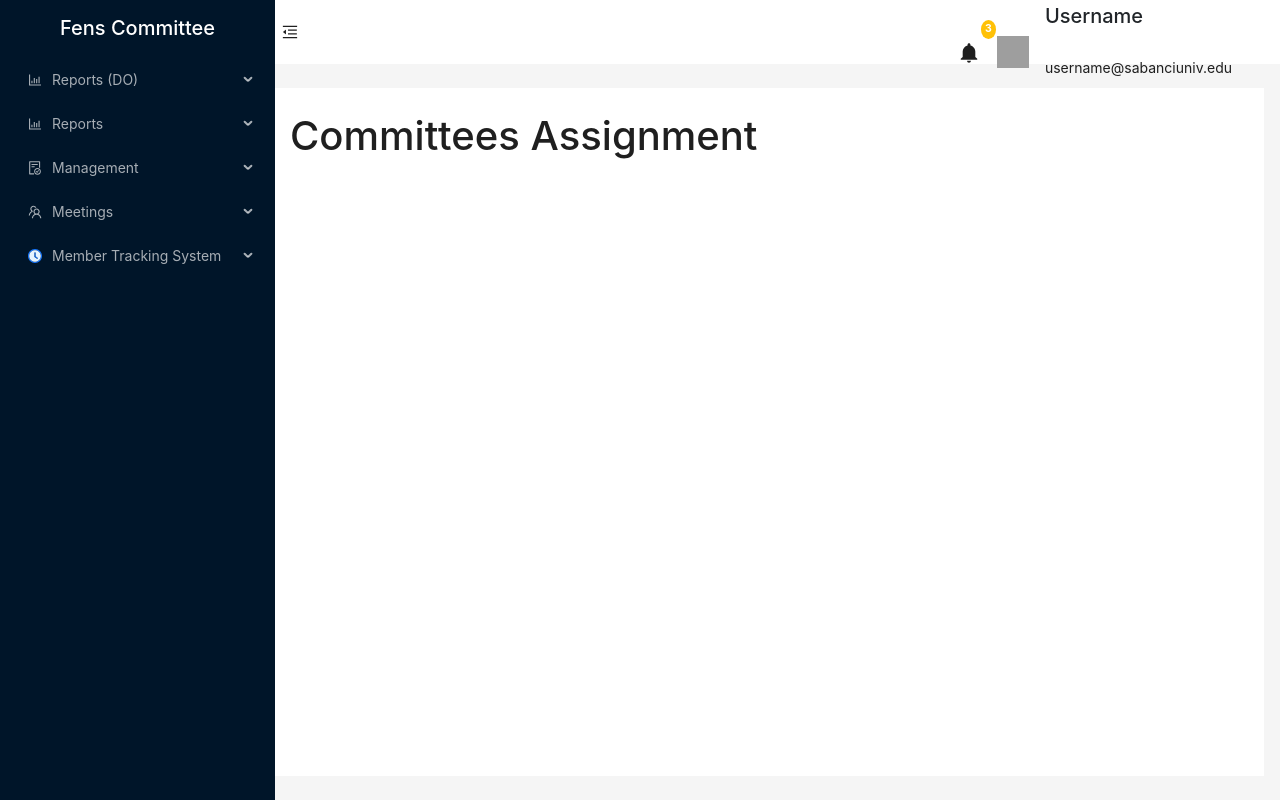
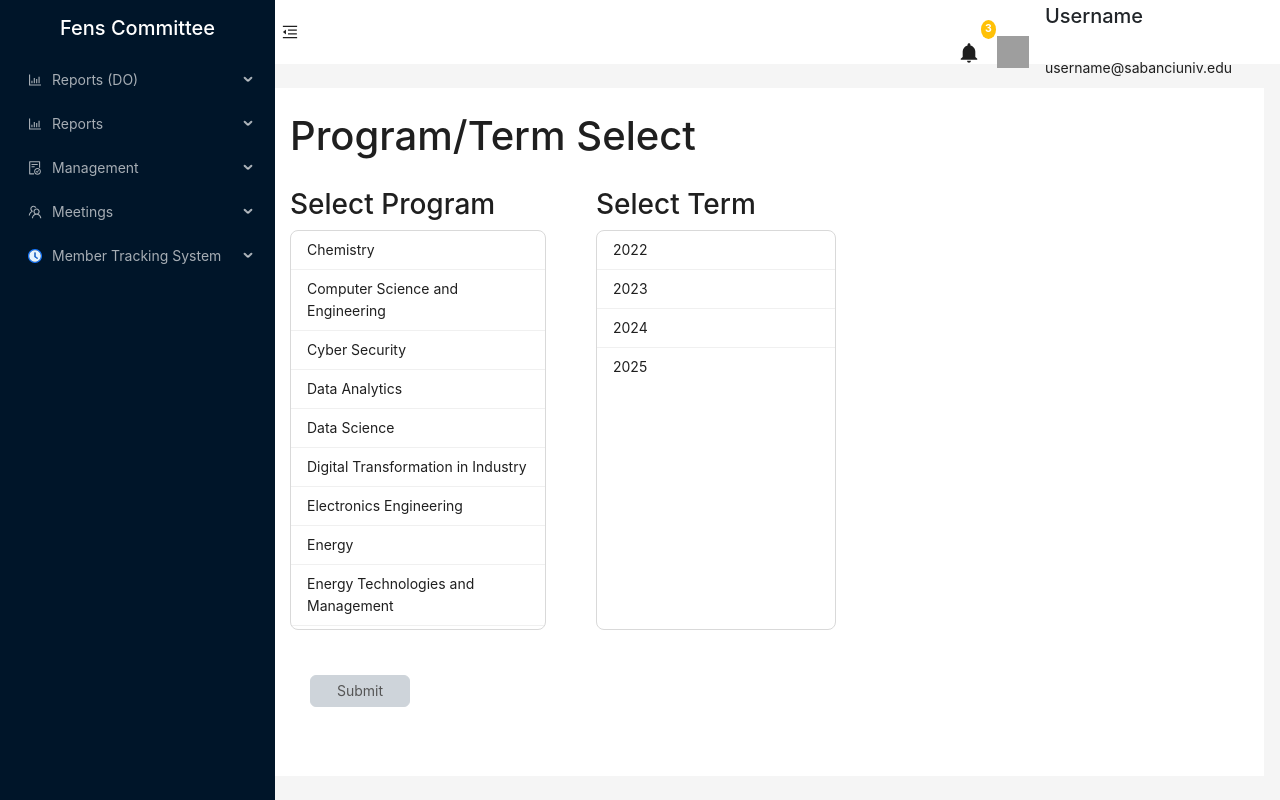
Before and after one commit to gorkemtopcu/ens492-committee-management-system, a React (Create React App) app in the folder committees_management_system/: page /committees-assignment in a window 1280 px wide. Built offline with nearby package versions, Linux system fonts and the light colour scheme; grey boxes are pictures that could not be loaded.

Commit message:
Addition to display

```diff
--- /dev/null
+++ b/committees_management_system/src/assets/jsons/report/faculity_members.json
@@ -0,0 +1,74 @@
+[
+    {
+        "id": 1,
+        "facultyMember": "John Doe",
+        "email": "john.doe@example.com",
+        "program": "Computer Science"
+    },
+    {
+        "id": 2,
+        "facultyMember": "Jane Smith",
+        "email": "jane.smith@example.com",
+        "program": "Engineering"
+    },
+    {
+        "id": 3,
+        "facultyMember": "Alice Johnson",
+        "email": "alice.johnson@example.com",
+        "program": "Mathematics"
+    },
+    {
+        "id": 4,
+        "facultyMember": "Michael Brown",
+        "email": "michael.brown@example.com",
+        "program": "Physics"
+    },
+    {
+        "id": 5,
+        "facultyMember": "Emily Davis",
+        "email": "emily.davis@example.com",
+        "program": "Biology"
+    },
+    {
+        "id": 6,
+        "facultyMember": "William Wilson",
+        "email": "william.wilson@example.com",
+        "program": "Chemistry"
+    },
+    {
+        "id": 7,
+        "facultyMember": "Olivia Martinez",
+        "email": "olivia.martinez@example.com",
+        "program": "Economics"
+    },
+    {
+        "id": 8,
+        "facultyMember": "James Taylor",
+        "email": "james.taylor@example.com",
+        "program": "Psychology"
+    },
+    {
+        "id": 9,
+        "facultyMember": "Sophia Anderson",
+        "email": "sophia.anderson@example.com",
+        "program": "Political Science"
+    },
+    {
+        "id": 10,
+        "facultyMember": "Benjamin Thomas",
+        "email": "benjamin.thomas@example.com",
+        "program": "History"
+    },
+    {
+        "id": 11,
+        "facultyMember": "Emma Garcia",
+        "email": "emma.garcia@example.com",
+        "program": "Literature"
+    },
+    {
+        "id": 12,
+        "facultyMember": "Alexander Rodriguez",
+        "email": "alexander.rodriguez@example.com",
+        "program": "Sociology"
+    }
+]
--- a/committees_management_system/src/feature/Report/CommitteeAnnouncement.js
+++ b/committees_management_system/src/feature/Report/CommitteeAnnouncement.js
@@ -1,9 +1,44 @@
-import React from 'react';
+import React, {useState} from 'react';
+import faculity_members from 'assets/jsons/report/faculity_members.json';
+import SearchField from 'product/components/SearchField'; // Ensure correct component name and import path
+import Terms from 'assets/jsons/report/terms.json';
+import Picker from 'product/components/Picker';
+import PrimaryButton from 'product/components/PrimaryButton';
+
 
 const CommitteeAnnouncement = () => {
+    const facultyMemberNames = faculity_members.map(member => ({ label: member.facultyMember, value: member.id }));
+    const [selectedTerm, setSelectedTerm] = useState(null);
+    const [isButtonEnabled, setIsButtonEnabled] = useState(false); // Placeholder for button state
+
+    const handleTermChange = (term) => {
+        setSelectedTerm(term);
+        setIsButtonEnabled(selectedTerm !== null); // Enable button if both program and term are selected
+    };
+
+    const handleButtonClick = () => {
+        // Your logic for button click action
+    };
+
     return (
         <div>
-            <h1>Committee Announcement</h1>
+            <h1 style={{ marginBottom: '30px' }}>Committee Announcement</h1>
+            <div style={{ display: 'flex'}}>
+                <SearchField title="Search Faculty Members" data={facultyMemberNames} />
+                <div style={{ marginLeft: '100px' }}> {/* Adjust the margin as needed */}
+                    <Picker
+                        title="Select Term"
+                        items={Terms}
+                        onChange={handleTermChange}
+                        selected={selectedTerm}
+                    />
+                </div>
+            </div>
+            <PrimaryButton
+                title="Submit"
+                onClick={handleButtonClick}
+                isEnabled={isButtonEnabled}
+            />
         </div>
     );
 };
--- a/committees_management_system/src/feature/Report/Committees.js
+++ b/committees_management_system/src/feature/Report/Committees.js
@@ -1,11 +1,63 @@
-import React from 'react';
+import React, { useState } from 'react';
+import committeesData from 'assets/jsons/report/committees.json';
+import Terms from 'assets/jsons/report/terms.json';
+import Header from 'product/components/Header';
+import Picker from 'product/components/Picker';
+import PrimaryButton from 'product/components/PrimaryButton';
 
 const Committees = () => {
+
+    const [selectedCommittee, setSelectedCommittee] = useState(null);
+    const [selectedTerm, setSelectedTerm] = useState(null);
+    const [isButtonEnabled, setIsButtonEnabled] = useState(false); // State to track if button should be enabled
+
+    // Extract committee names from the data
+    const committeeNames = committeesData.map(committee => committee.committee);
+
+    // Define function to handle change in committee selection
+    const handleCommitteeChange = (committee) => {
+        setSelectedCommittee(committee);
+        setIsButtonEnabled(selectedTerm !== null); // Enable button if both committee and term are selected
+    };
+
+    const handleTermChange = (term) => {
+        setSelectedTerm(term);
+        setIsButtonEnabled(selectedCommittee !== null); // Enable button if both committee and term are selected
+    };
+
+    // Handle button click
+    const handleButtonClick = () => {
+        // Your logic for button click action
+        console.log("Button clicked");
+        alert("Button clicked");
+    };
+
     return (
         <div>
-            <h1>Committees</h1>
+            <Header title="Committee/Term Select" />
+            <div style={{ display: 'flex', justifyContent: 'flex-start', gap: '50px', marginBottom: "50px" }}>
+                <Picker
+                    title="Select Committee"
+                    items={committeeNames}
+                    onChange={handleCommitteeChange}
+                    selected={selectedCommittee}
+                />
+                <Picker
+                    title="Select Term"
+                    items={Terms}
+                    onChange={handleTermChange}
+                    selected={selectedTerm}
+                />
+            </div>
+
+            <PrimaryButton
+                title="Submit"
+                onClick={handleButtonClick}
+                isEnabled={isButtonEnabled}
+            />
         </div>
     );
+
 };
 
 export default Committees;
--- a/committees_management_system/src/feature/Report/CommitteesAssignment.js
+++ b/committees_management_system/src/feature/Report/CommitteesAssignment.js
@@ -1,10 +1,57 @@
-import React from 'react';
+import React, { useState } from 'react';
+import Programs from 'assets/jsons/report/programs.json';
+import Terms from 'assets/jsons/report/terms.json';
+import Header from 'product/components/Header';
+import Picker from 'product/components/Picker';
+import PrimaryButton from 'product/components/PrimaryButton';
 
 const CommitteesAssignment = () => {
+    const [selectedProgram, setSelectedProgram] = useState(null);
+    const [selectedTerm, setSelectedTerm] = useState(null);
+    const [isButtonEnabled, setIsButtonEnabled] = useState(false); // State to track if button should be enabled
+
+    // Define function to handle change in program selection
+    const handleProgramChange = (program) => {
+    setSelectedProgram(program);
+    setIsButtonEnabled(selectedTerm !== null); // Enable button if both program and term are selected
+    };
+
+    const handleTermChange = (term) => {
+    setSelectedTerm(term);
+    setIsButtonEnabled(selectedProgram !== null); // Enable button if both program and term are selected
+    };
+
+    // Handle button click
+    const handleButtonClick = () => {
+    // Your logic for button click action
+    console.log("Button clicked");
+    alert("Button clicked");
+    };
+
     return (
-        <div>
-            <h1>Committees Assignment</h1>
+    <div>
+        <Header title="Program/Term Select" />
+        <div style={{ display: 'flex', justifyContent: 'flex-start', gap: '50px', marginBottom: "50px" }}>
+        <Picker
+            title="Select Program"
+            items={Programs}
+            onChange={handleProgramChange}
+            selected={selectedProgram}
+        />
+        <Picker
+            title="Select Term"
+            items={Terms}
+            onChange={handleTermChange}
+            selected={selectedTerm}
+        />
         </div>
+
+        <PrimaryButton
+        title="Submit"
+        onClick={handleButtonClick}
+        isEnabled={isButtonEnabled}
+        />
+    </div>
     );
 };
 
--- /dev/null
+++ b/committees_management_system/src/product/components/SearchField.js
@@ -0,0 +1,32 @@
+import React from 'react';
+import { Select } from 'antd';
+import COLORS from '../constants/ColorConstants';
+
+
+const onChange = (value) => {
+  console.log(`selected ${value}`);
+};
+const onSearch = (value) => {
+  console.log('search:', value);
+};
+
+// Filter `option.label` match the user type `input`
+const filterOption = (input, option) =>
+  (option?.label ?? '').toLowerCase().includes(input.toLowerCase());
+
+const searchfield = (title, data) => (
+    <div style={{ border: `1px solid ${COLORS.DARKER_BORDER}` }}>
+        <h3>Search Field</h3>
+        <Select
+            showSearch
+            placeholder="Select a person"
+            optionFilterProp="children"
+            onChange={onChange}
+            onSearch={onSearch}
+            filterOption={filterOption}
+            options={data}
+        />
+    </div>
+
+);
+export default searchfield;
```
Also changed, not shown: committees_management_system/src/assets/jsons/report/commitee_names.json (added, +27 -0 lines).
